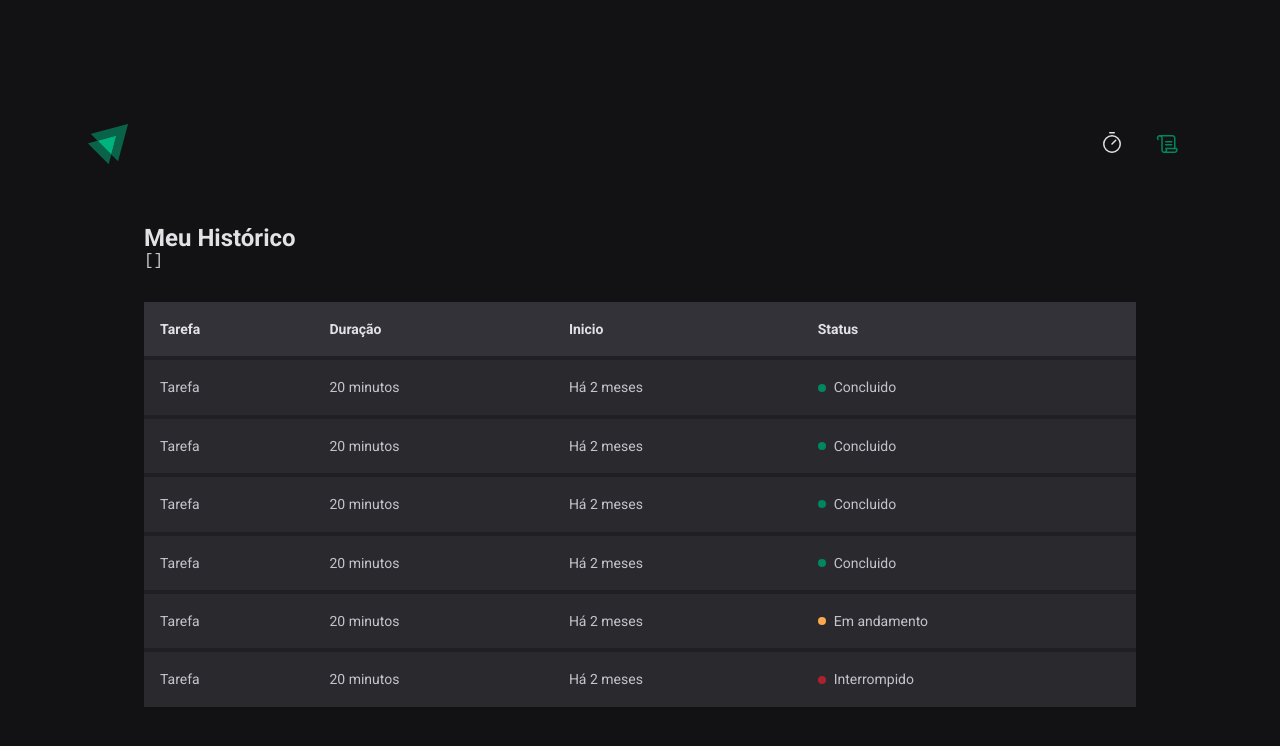
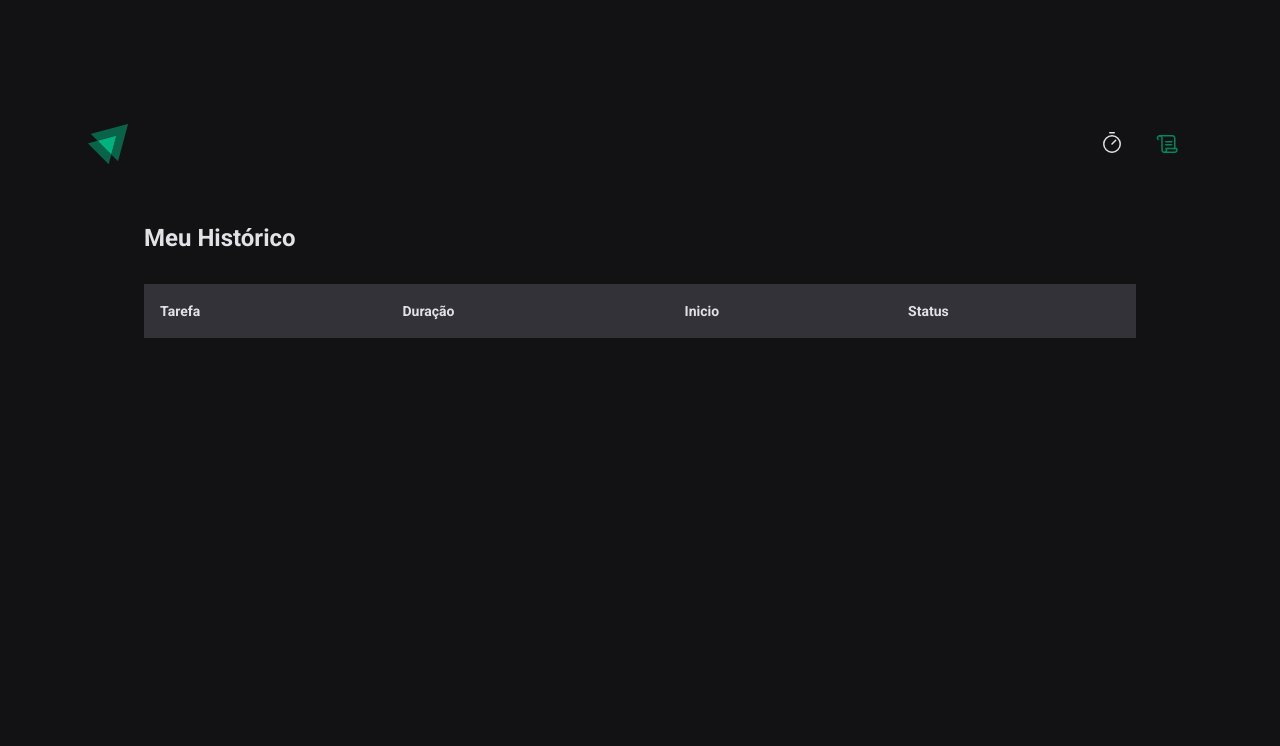
Before and after one commit to lithproroot1399/02-ignite-timer, a React (Vite) app: page /history in a window 1280 px wide. Shown: the top 746 px of the page. Built offline with nearby package versions, Linux system fonts and the light colour scheme.

Commit message:
useReducer

```diff
--- a/src/contexts/CyclesContext.tsx
+++ b/src/contexts/CyclesContext.tsx
@@ -1,4 +1,4 @@
-import { ReactNode, createContext, useState } from 'react'
+import { ReactNode, createContext, useState, useReducer } from 'react'
 
 interface CreateCycleData {
   task: string
@@ -34,7 +34,13 @@
 export function CyclesContextProvider({
   children,
 }: CyclesContextProviderProps) {
-  const [cycles, setCycles] = useState<Cycle[]>([])
+  const [cycles, dispatch] = useReducer((state: Cycle[], action: any) => {
+    console.log(cycles)
+    console.log(action)
+
+    return state
+  }, [])
+
   const [activeCycleId, setActiveCycleId] = useState<string | null>(null)
   const [amountSecondsPassed, setAmountSecondsPassed] = useState(0)
 
@@ -45,15 +51,21 @@
   }
 
   function markCurrentCycleAsFinished() {
-    setCycles((state) =>
-      state.map((cycle) => {
-        if (cycle.id === activeCycleId) {
-          return { ...cycle, finishedDate: new Date() }
-        } else {
-          return cycle
-        }
-      }),
-    )
+    dispatch({
+      type: 'MARK_CURRENT_CYCLE_AS_FINISHED',
+      payload: {
+        activeCycleId,
+      },
+    })
+    // setCycles((state) =>
+    // state.map((cycle) => {
+    // if (cycle.id === activeCycleId) {
+    //  return { ...cycle, finishedDate: new Date() }
+    // } else {
+    // return cycle
+    // }
+    //  }),
+    // )
   }
 
   function createNewCycle(data: CreateCycleData) {
@@ -66,21 +78,35 @@
       startDate: new Date(),
     }
 
-    setCycles((state) => [...state, newCycle])
+    dispatch({
+      type: 'ADD_NEW_CYCLE',
+      payload: {
+        newCycle,
+      },
+    })
+
+    // setCycles((state) => [...state, newCycle])
     setActiveCycleId(id)
     setAmountSecondsPassed(0)
   }
 
   function interruptCurrentCycle() {
-    setCycles((state) =>
-      state.map((cycle) => {
-        if (cycle.id === activeCycleId) {
-          return { ...cycle, interruptedDate: new Date() }
-        } else {
-          return cycle
-        }
-      }),
-    )
+    dispatch({
+      type: 'INTERRUPT_CURRENT_CYCLE',
+      payload: {
+        activeCycleId,
+      },
+    })
+
+    // setCycles((state) =>
+    // state.map((cycle) => {
+    //   if (cycle.id === activeCycleId) {
+    //     return { ...cycle, interruptedDate: new Date() }
+    //  } else {
+    //     return cycle
+    //   }
+    // }),
+    // )
     setActiveCycleId(null)
   }
 
--- a/src/pages/History/index.tsx
+++ b/src/pages/History/index.tsx
@@ -1,6 +1,8 @@
 import { useContext } from 'react'
+import ptBR from 'date-fns/locale/pt-BR'
 import { CyclesContext } from '../../contexts/CyclesContext'
 import { HistoryContainer, HistoryList, Status } from './styles'
+import { formatDistanceToNow } from 'date-fns'
 
 export function History() {
   const { cycles } = useContext(CyclesContext)
@@ -8,8 +10,6 @@
   return (
     <HistoryContainer>
       <h1>Meu Histórico</h1>
-
-      <pre>{JSON.stringify(cycles, null, 2)}</pre>
 
       <HistoryList>
         <table>
@@ -22,54 +22,32 @@
             </tr>
           </thead>
           <tbody>
-            <tr>
-              <td>Tarefa</td>
-              <td>20 minutos</td>
-              <td>Há 2 meses</td>
-              <td>
-                <Status statusColor="green">Concluido</Status>
-              </td>
-            </tr>
-            <tr>
-              <td>Tarefa</td>
-              <td>20 minutos</td>
-              <td>Há 2 meses</td>
-              <td>
-                <Status statusColor="green">Concluido</Status>
-              </td>
-            </tr>
-            <tr>
-              <td>Tarefa</td>
-              <td>20 minutos</td>
-              <td>Há 2 meses</td>
-              <td>
-                <Status statusColor="green">Concluido</Status>
-              </td>
-            </tr>
-            <tr>
-              <td>Tarefa</td>
-              <td>20 minutos</td>
-              <td>Há 2 meses</td>
-              <td>
-                <Status statusColor="green">Concluido</Status>
-              </td>
-            </tr>
-            <tr>
-              <td>Tarefa</td>
-              <td>20 minutos</td>
-              <td>Há 2 meses</td>
-              <td>
-                <Status statusColor="yellow">Em andamento</Status>
-              </td>
-            </tr>
-            <tr>
-              <td>Tarefa</td>
-              <td>20 minutos</td>
-              <td>Há 2 meses</td>
-              <td>
-                <Status statusColor="red">Interrompido</Status>
-              </td>
-            </tr>
+            {cycles.map((cycle) => {
+              return (
+                <tr key={cycle.id}>
+                  <td>{cycle.task}</td>
+                  <td>{cycle.minutesAmount} minutos</td>
+                  <td>
+                    {formatDistanceToNow(cycle.startDate, {
+                      addSuffix: true,
+                      locale: ptBR,
+                    })}
+                  </td>
+                  <td>
+                    {cycle.finishedDate && (
+                      <Status statusColor="green">Concluido</Status>
+                    )}
+
+                    {cycle.interruptedDate && (
+                      <Status statusColor="red">Interrompido</Status>
+                    )}
+                    {!cycle.finishedDate && !cycle.interruptedDate && (
+                      <Status statusColor="yellow">Em andamentos</Status>
+                    )}
+                  </td>
+                </tr>
+              )
+            })}
           </tbody>
         </table>
       </HistoryList>
```
